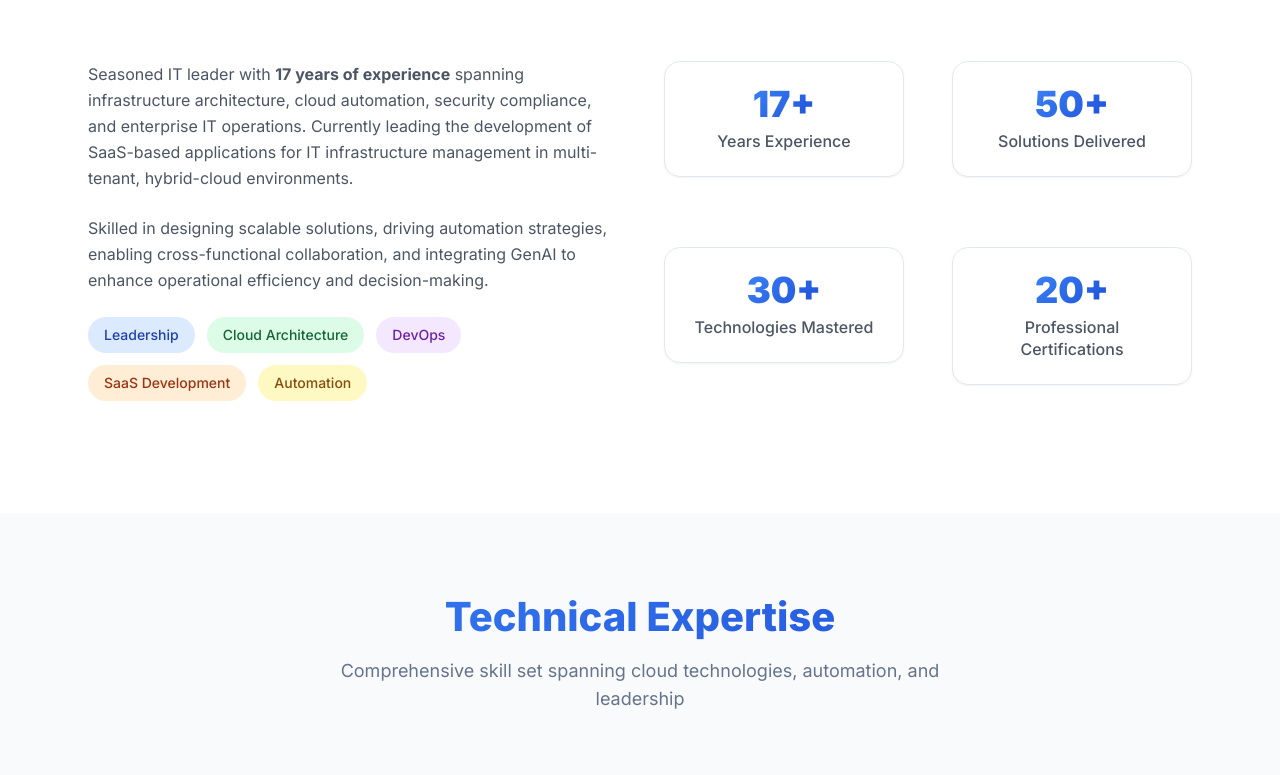
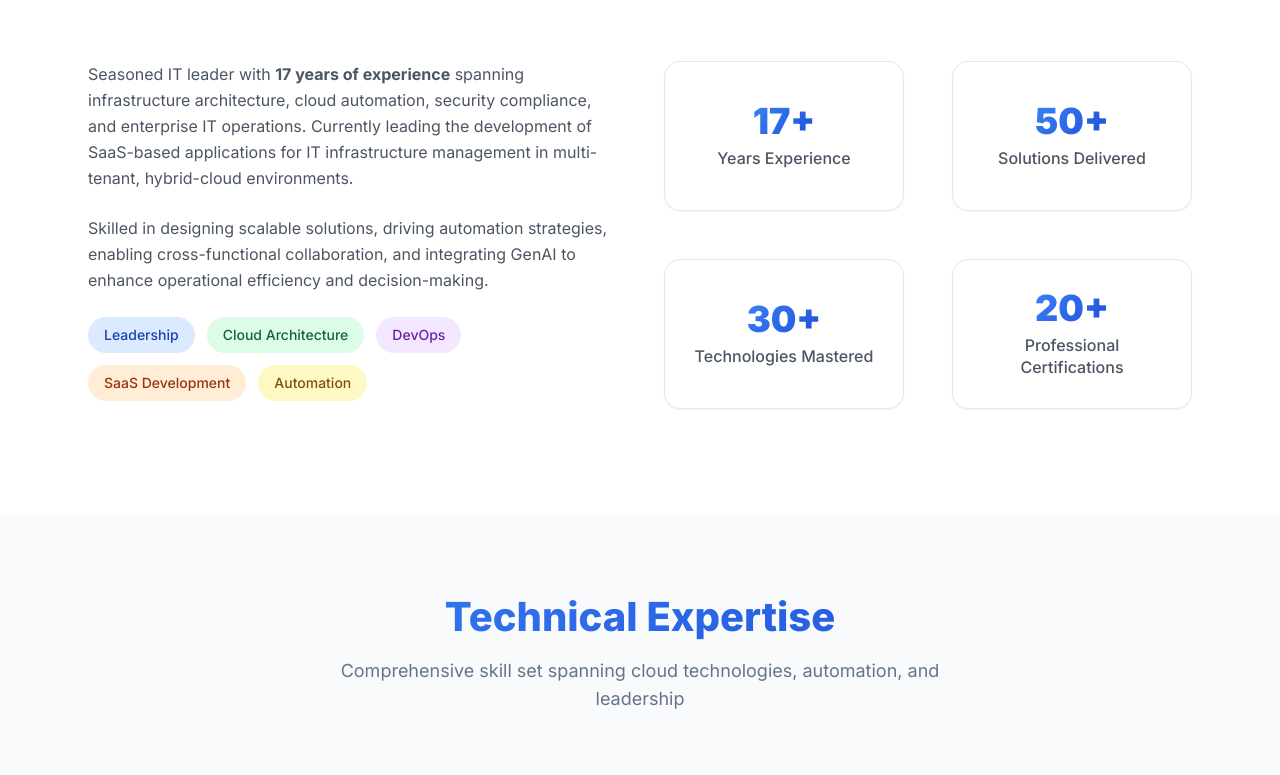
Before and after one commit to sanilraj/sanilraj.github.io, a website: page index.html in a window 1280 px wide. Shown: the part 1021-1796 px from the top of the page. Drawn offline with nearby package versions, Linux system fonts and the light colour scheme.

Commit message:
Ensure equal height for about stats cards

```diff
--- a/index.html
+++ b/index.html
@@ -335,6 +335,7 @@
 
         #about .stats-grid {
             grid-auto-rows: 1fr;
+            grid-template-columns: repeat(auto-fit, minmax(200px, 1fr));
         }
 
         #about .stats-grid .card {
@@ -342,6 +343,8 @@
             flex-direction: column;
             justify-content: center;
             align-items: center;
+            min-height: 150px;
+            height: 100%;
         }
 
         /* Skills section */
```
